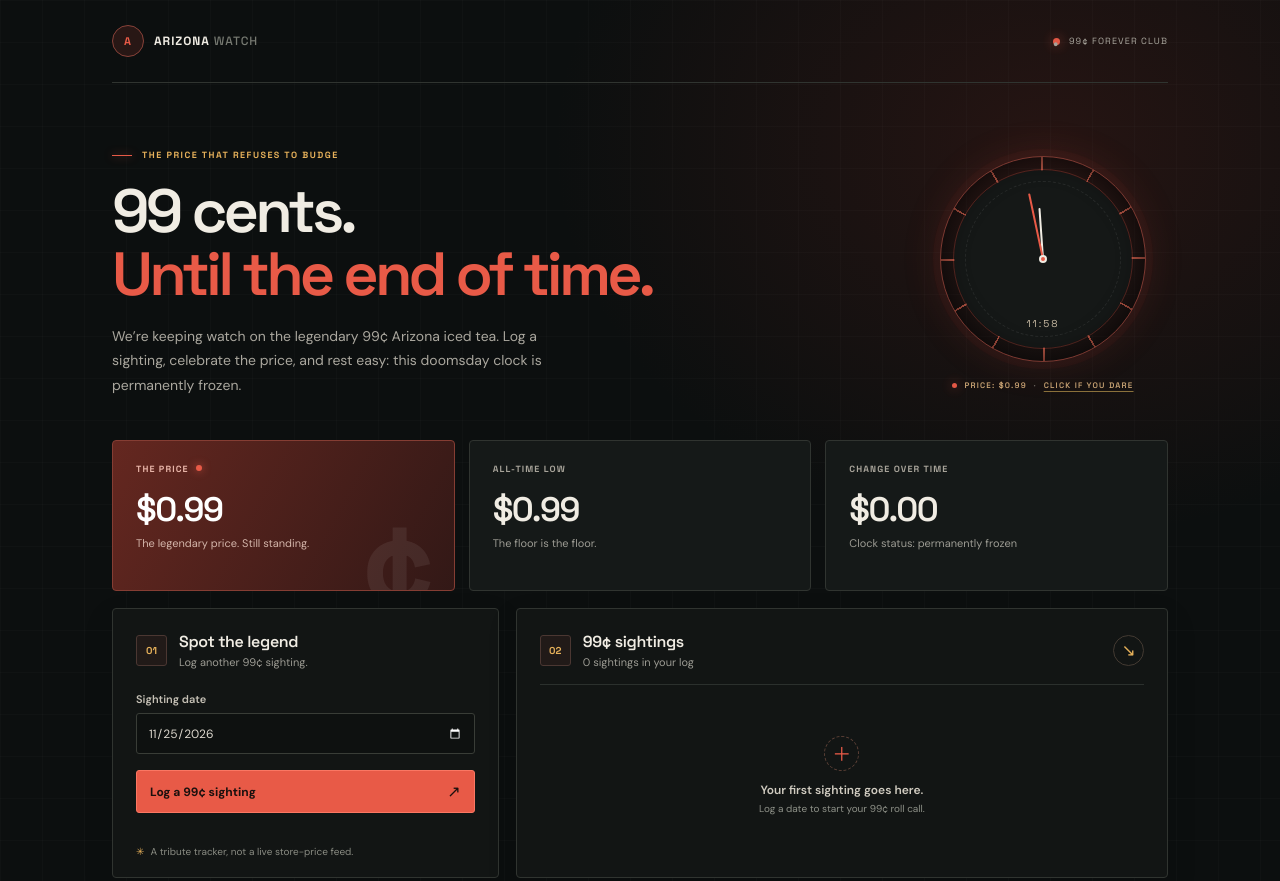
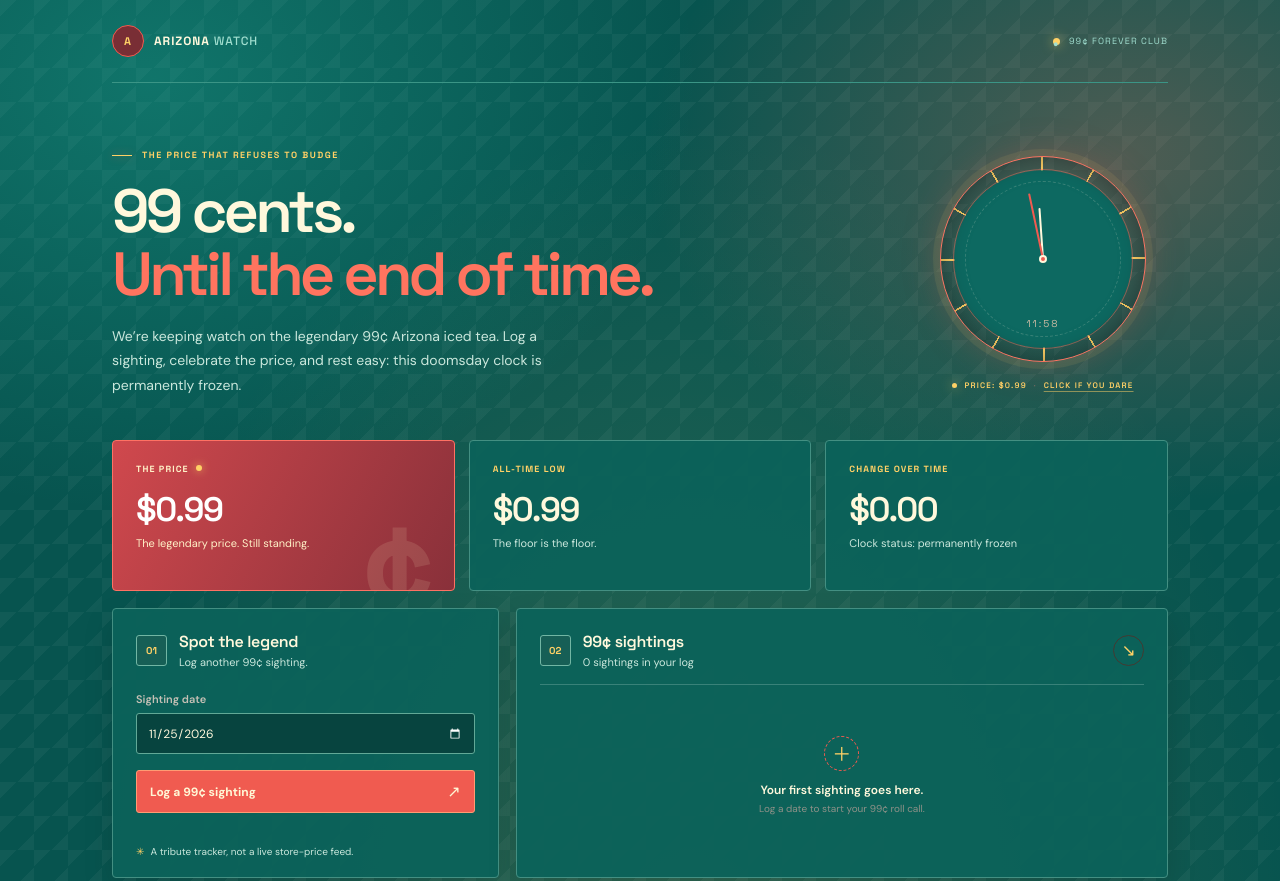
Before and after one commit to artisansmassachusetts/ArizonaTea-Dooms-Day, a plain HTML site: page index.html in a window 1280 px wide. Shown: the top 881 px of the page. Drawn offline with Linux system fonts and the light colour scheme.

Commit message:
Restore bright Arizona tea colors on home page only

```diff
--- a/arizona-theme.css
+++ b/arizona-theme.css
@@ -1,5 +1,155 @@
+:root {
+  color-scheme: dark;
+  --ink: #fff8dc;
+  --muted: #b9dcd1;
+  --red: #f05b50;
+  --red-dark: #c83e49;
+  --paper: #07544f;
+  --panel: #0b625a;
+  --line: #3b9586;
+  --amber: #ffd166;
+}
 
-/* Clock Easter egg link */
+body {
+  background:
+    radial-gradient(ellipse at 12% 8%, rgb(40 200 176 / 28%), transparent 34rem),
+    radial-gradient(ellipse at 88% 16%, rgb(245 111 91 / 30%), transparent 30rem),
+    radial-gradient(ellipse at 54% 100%, rgb(255 209 102 / 17%), transparent 38rem),
+    linear-gradient(135deg, rgb(255 255 255 / 4%) 25%, transparent 25%) 0 0 / 34px 34px,
+    linear-gradient(315deg, rgb(255 255 255 / 4%) 25%, transparent 25%) 0 0 / 34px 34px,
+    var(--paper);
+}
+
+.brand-mark {
+  border-color: #f05b50;
+  background: #792e35;
+  color: #ffd166;
+}
+
+.brand-light,
+.privacy-note {
+  color: #a0decf;
+}
+
+.privacy-note span,
+.warning-light {
+  animation: none;
+  background: #ffd166;
+  box-shadow: 0 0 12px rgb(255 209 102 / 75%);
+}
+
+.eyebrow,
+.eyebrow-line,
+.summary-label,
+.tiny-note span,
+.history-icon,
+.history-amount {
+  color: #ffd166;
+}
+
+.eyebrow-line {
+  background: #ffd166;
+}
+
+.intro-copy,
+.summary-foot,
+.panel-heading p,
+.history-note,
+.footer,
+.tiny-note {
+  color: #cae7dc;
+}
+
+h1 span {
+  color: #ff745f;
+}
+
+.clock-face {
+  border-color: #ff7461;
+  background:
+    radial-gradient(circle, #0d6961 0 61%, transparent 62%),
+    repeating-conic-gradient(from -1deg, #ffd166 0deg 1deg, transparent 1deg 30deg);
+  box-shadow:
+    0 0 0 7px rgb(255 209 102 / 8%),
+    0 0 38px rgb(240 91 80 / 28%),
+    inset 0 0 24px rgb(0 0 0 / 35%);
+}
+
+.clock-face::before { border-color: rgb(255 116 97 / 44%); }
+.clock-face::after { border-color: rgb(255 244 223 / 18%); }
+.clock-motif figcaption { color: #ffd166; }
+
+.summary-card,
+.panel {
+  border-color: #438f82;
+  background: rgb(11 98 90 / 94%);
+}
+
+.current-card {
+  border-color: #ff7163;
+  background:
+    linear-gradient(118deg, rgb(211 73 78 / 96%), rgb(137 48 58 / 96%)),
+    #893a3a;
+}
+
+.current-card .summary-label,
+.current-card .summary-foot {
+  color: #fff2c8;
+}
+
+.live-dot {
+  background: #ffd166;
+  box-shadow: 0 0 9px rgb(255 209 102 / 85%);
+}
+
+.card-decoration { color: rgb(255 244 196 / 12%); }
+
+.step-number,
+.history-date-icon {
+  border-color: #72b6a4;
+  background: #175f56;
+  color: #ffd166;
+}
+
+.price-input-wrap,
+#entry-date {
+  border-color: #62a997;
+  background: #07443f;
+  color: #fff8dc;
+}
+
+.submit-button {
+  border-color: #ff9b73;
+  background: #f05b50;
+  color: #fff7d6;
+}
+
+.submit-button:hover { background: #ff7664; }
+
+.history-heading,
+.history-row {
+  border-color: rgb(202 231 220 / 24%);
+}
+
+.history-date,
+.empty-state p {
+  color: #fff8dc;
+}
+
+.history-amount { color: #ffd166; }
+
+.delete-entry:hover {
+  background: #713139;
+  color: #fff8dc;
+}
+
+.empty-icon {
+  border-color: #f05b50;
+  color: #ffd166;
+}
+
+.footer { border-color: #438f82; }
+
 .clock-easter-egg {
   display: inline-block;
   border-radius: 50%;
@@ -13,7 +163,7 @@
 }
 
 .clock-easter-egg:focus-visible {
-  outline: 2px solid var(--amber);
+  outline: 2px solid #ffd166;
   outline-offset: 8px;
 }
 
@@ -26,7 +176,7 @@
 
 .clock-motif figcaption a:hover,
 .clock-motif figcaption a:focus-visible {
-  color: #fff4df;
+  color: #fff8dc;
 }
 
 @media (prefers-reduced-motion: reduce) {
```
